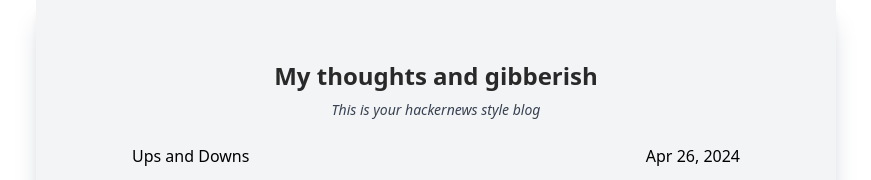
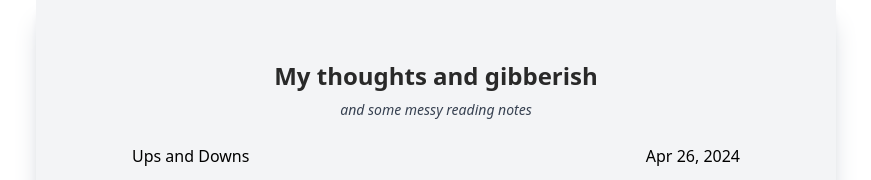
Before and after one commit to baggiiiie/blog, a Next.js app: page / in a window 1280 px wide. Shown: the top 180 px of the page, without its empty margins (204-1075 px from the left). Built offline with nearby package versions, Linux system fonts and the light colour scheme.

Commit message:
Update front page sub-header

```diff
--- a/src/components/blogdisplay.js
+++ b/src/components/blogdisplay.js
@@ -5,7 +5,7 @@ import BlogHeader from "./blogHeader";
 
 export default function BlogPage({ allPostsData }) {
 	const header = "My thoughts and gibberish";
-	const belowHeader = "This is your hackernews style blog";
+	const belowHeader = "and some messy reading notes";
 	return (
 		// page div
 		<div className="pageBase">
```
